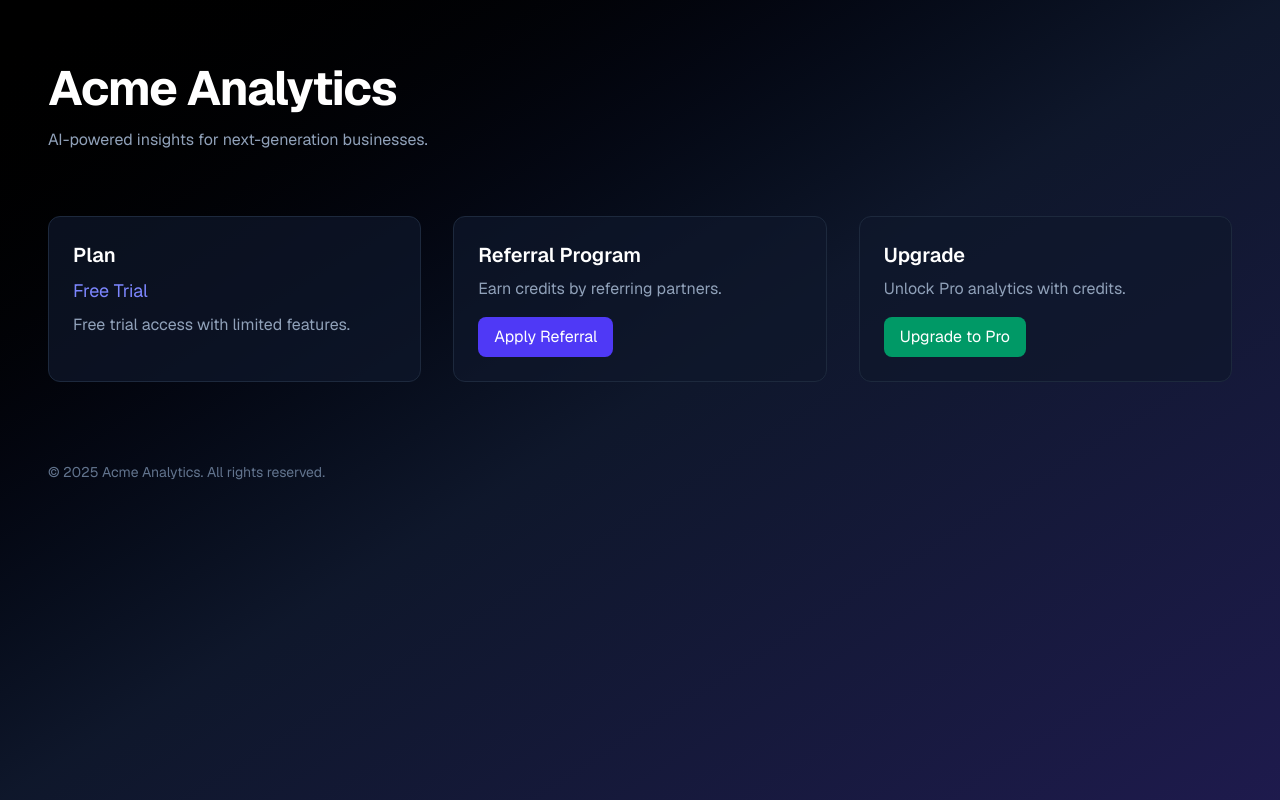
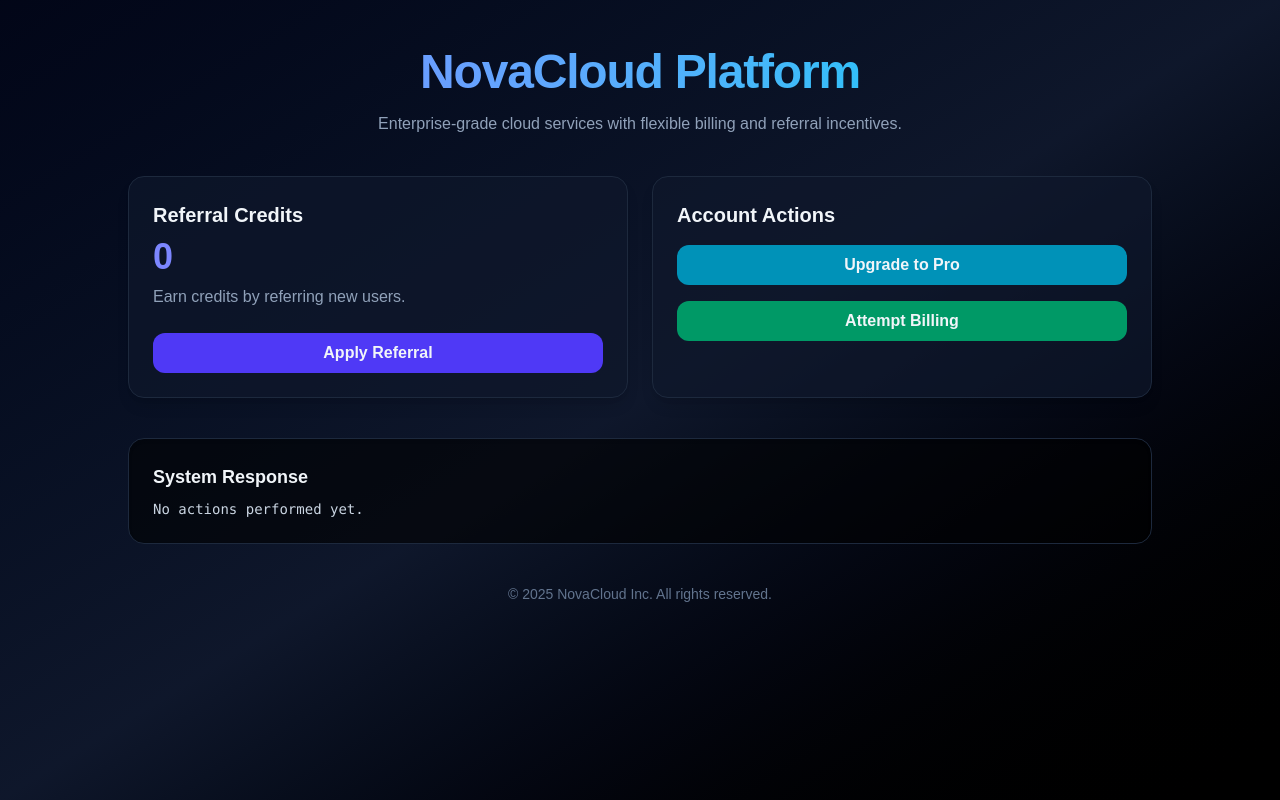
Before and after one commit to kozmiik/insecure-design-ctf, a Next.js app: page / in a window 1280 px wide. Built offline with nearby package versions, Linux system fonts and the light colour scheme; no server answers.

Commit message:
visual credits and fixing flag logic

```diff
--- a/app/api/billing/route.ts
+++ b/app/api/billing/route.ts
@@ -1,22 +1,17 @@
-export async function POST(req: Request) {
-  const rawUser = req.headers.get("x-user");
+import { cookies } from "next/headers";
 
-  const user = rawUser
-    ? JSON.parse(rawUser)
-    : { username: "guest", plan: "free" };
+export async function POST() {
+  const cookieStore = cookies();
+  const credits = Number((await cookieStore).get("credits")?.value || 0);
 
-  /**
-   * Insecure design:
-   * Credits are assumed to be valid if a user exists.
-   * No fraud checks, no enforcement.
-   */
-  const assumedCredits = user ? 100 : 0;
-
-  if (assumedCredits >= 100) {
+  if (credits >= 100) {
     return Response.json({
       flag: "FLAG{business_logic_is_security}",
     });
   }
 
-  return Response.json({ error: "Insufficient credits" });
+  return Response.json({
+    error: "Insufficient credits",
+    currentCredits: credits,
+  });
 }
--- /dev/null
+++ b/app/api/credits/route.ts
@@ -0,0 +1,8 @@
+import { cookies } from "next/headers";
+
+export async function GET() {
+  const cookieStore = cookies();
+  const credits = Number((await cookieStore).get("credits")?.value || 0);
+
+  return Response.json({ credits });
+}
--- a/app/api/referral/route.ts
+++ b/app/api/referral/route.ts
@@ -1,11 +1,21 @@
-// /api/referral
-export async function POST(req: Request) {
-  const { referrer } = await req.json();
+import { cookies } from "next/headers";
 
-  // Intended rule:
-  // "Each user can only be referred once"
+export async function POST() {
+  const cookieStore = cookies();
+
+  const currentCredits = Number((await cookieStore).get("credits")?.value || 0);
+  const newCredits = currentCredits + 10;
+
+  (await
+        // Insecure design: no referral limit, no abuse detection
+        cookieStore).set("credits", newCredits.toString(), {
+    httpOnly: true,
+    sameSite: "lax",
+    path: "/",
+  });
+
   return Response.json({
-    creditsAdded: 10,
-    message: `Referral applied for ${referrer}`,
+    message: "Referral applied",
+    credits: newCredits,
   });
 }
--- a/app/page.tsx
+++ b/app/page.tsx
@@ -1,93 +1,133 @@
 "use client";
 
-import { useState } from "react";
+import { useEffect, useState } from "react";
 
 export default function Home() {
-  const [status, setStatus] = useState("Free Trial");
+  const [credits, setCredits] = useState<number>(0);
+  const [status, setStatus] = useState<string>("");
 
-  // Insecure by design: client-controlled identity
-  const user = {
-    username: "guest",
-    plan: "free",
-    credits: 0,
-  };
-
-
+  /* -----------------------------
+     Apply referral (intended abuse)
+  ------------------------------ */
   async function applyReferral() {
-    await fetch("/api/referral", {
-      method: "POST",
-      headers: { "Content-Type": "application/json" },
-      body: JSON.stringify({ referrer: "campaign-2025" }),
-    });
-
-    setStatus("Referral applied");
+    const res = await fetch("/api/referral", { method: "POST" });
+    const data = await res.json();
+    setCredits(data.credits);
+    setStatus("Referral applied (+10 credits)");
   }
 
-  async function upgrade() {
-    const res = await fetch("/api/billing", {
-      method: "POST",
+  /* -----------------------------
+
+  ------------------------------ */
+  async function checkPro() {
+    const res = await fetch("/api/account", {
       headers: {
-        "x-user": JSON.stringify(user),
+        "x-user": JSON.stringify({
+          username: "guest",
+          plan: "pro",
+        }),
       },
     });
 
-    if (!res.ok) {
-      setStatus("Upgrade failed");
-    } else {
-      setStatus("Upgrade processed");
+    const data = await res.json();
+    setStatus(JSON.stringify(data, null, 2));
+  }
+
+  /* -----------------------------
+
+  ------------------------------ */
+  async function attemptBilling() {
+    const res = await fetch("/api/billing", { method: "POST" });
+    const data = await res.json();
+    setStatus(JSON.stringify(data, null, 2));
+  }
+
+  /* -----------------------------
+     Initial load
+  ------------------------------ */
+  useEffect(() => {
+  async function loadCredits() {
+    try {
+      const res = await fetch("/api/credits");
+      const data = await res.json();
+      setCredits(data.credits);
+    } catch (err) {
+      console.error(err);
     }
   }
 
+  loadCredits();
+}, []);
+
+
   return (
-    <main className="min-h-screen bg-linear-to-br from-black via-slate-900 to-indigo-950 text-white px-12 py-16 font-sans">
-      <header className="mb-16">
-        <h1 className="text-5xl font-bold tracking-tight">
-          Acme Analytics
+    <main className="min-h-screen bg-linear-to-br from-slate-950 via-slate-900 to-black text-slate-100 px-6 py-12">
+      <div className="max-w-5xl mx-auto space-y-10">
+
+        {/* Header */}
+        <header className="text-center space-y-4">
+          <h1 className="text-5xl font-bold tracking-tight bg-clip-text text-transparent bg-linear-to-r from-indigo-400 to-cyan-400">
+            NovaCloud Platform
           </h1>
-        <p className="text-slate-400 mt-4 max-w-xl">
-          AI-powered insights for next-generation businesses.
+          <p className="text-slate-400 max-w-2xl mx-auto">
+            Enterprise-grade cloud services with flexible billing and referral
+            incentives.
           </p>
         </header>
 
-      <section className="grid grid-cols-1 md:grid-cols-3 gap-8">
-        <div className="bg-slate-900/70 rounded-xl p-6 border border-slate-800">
-          <h3 className="text-xl font-semibold mb-2">Plan</h3>
-          <p className="text-indigo-400 text-lg">{status}</p>
+        {/* Dashboard */}
+        <section className="grid md:grid-cols-2 gap-6">
+
+          {/* Credits Card */}
+          <div className="bg-slate-900/70 rounded-2xl p-6 border border-slate-800 shadow-lg">
+            <h2 className="text-xl font-semibold mb-2">Referral Credits</h2>
+            <p className="text-4xl font-bold text-indigo-400">{credits}</p>
             <p className="text-slate-400 mt-2">
-            Free trial access with limited features.
+              Earn credits by referring new users.
             </p>
-        </div>
 
-        <div className="bg-slate-900/70 rounded-xl p-6 border border-slate-800">
-          <h3 className="text-xl font-semibold mb-2">Referral Program</h3>
-          <p className="text-slate-400">
-            Earn credits by referring partners.
-          </p>
             <button
               onClick={applyReferral}
-            className="mt-4 px-4 py-2 rounded-lg bg-indigo-600 hover:bg-indigo-500 transition"
+              className="mt-6 w-full rounded-xl bg-indigo-600 hover:bg-indigo-500 transition px-4 py-2 font-semibold"
             >
               Apply Referral
             </button>
           </div>
 
-        <div className="bg-slate-900/70 rounded-xl p-6 border border-slate-800">
-          <h3 className="text-xl font-semibold mb-2">Upgrade</h3>
-          <p className="text-slate-400">
-            Unlock Pro analytics with credits.
-          </p>
+          {/* Actions Card */}
+          <div className="bg-slate-900/70 rounded-2xl p-6 border border-slate-800 shadow-lg space-y-4">
+            <h2 className="text-xl font-semibold">Account Actions</h2>
+
             <button
-            onClick={upgrade}
-            className="mt-4 px-4 py-2 rounded-lg bg-emerald-600 hover:bg-emerald-500 transition"
+              onClick={checkPro}
+              className="w-full rounded-xl bg-cyan-600 hover:bg-cyan-500 transition px-4 py-2 font-semibold"
             >
               Upgrade to Pro
+            </button>
+
+            <button
+              onClick={attemptBilling}
+              className="w-full rounded-xl bg-emerald-600 hover:bg-emerald-500 transition px-4 py-2 font-semibold"
+            >
+              Attempt Billing
             </button>
           </div>
         </section>
 
-      <footer className="mt-20 text-slate-500 text-sm">
-        © 2025 Acme Analytics. All rights reserved.
+        {/* Status Output */}
+        <section className="bg-black/60 rounded-2xl p-6 border border-slate-800 shadow-inner">
+          <h3 className="text-lg font-semibold mb-2">System Response</h3>
+          <pre className="text-sm text-slate-300 whitespace-pre-wrap wrap-break-word">
+            {status || "No actions performed yet."}
+          </pre>
+        </section>
+
+        {/* Footer */}
+        <footer className="text-center text-slate-500 text-sm">
+          © 2025 NovaCloud Inc. All rights reserved.
         </footer>
+
+      </div>
     </main>
   );
 }
```
Lines whose indentation alone changed are shown as unchanged.
